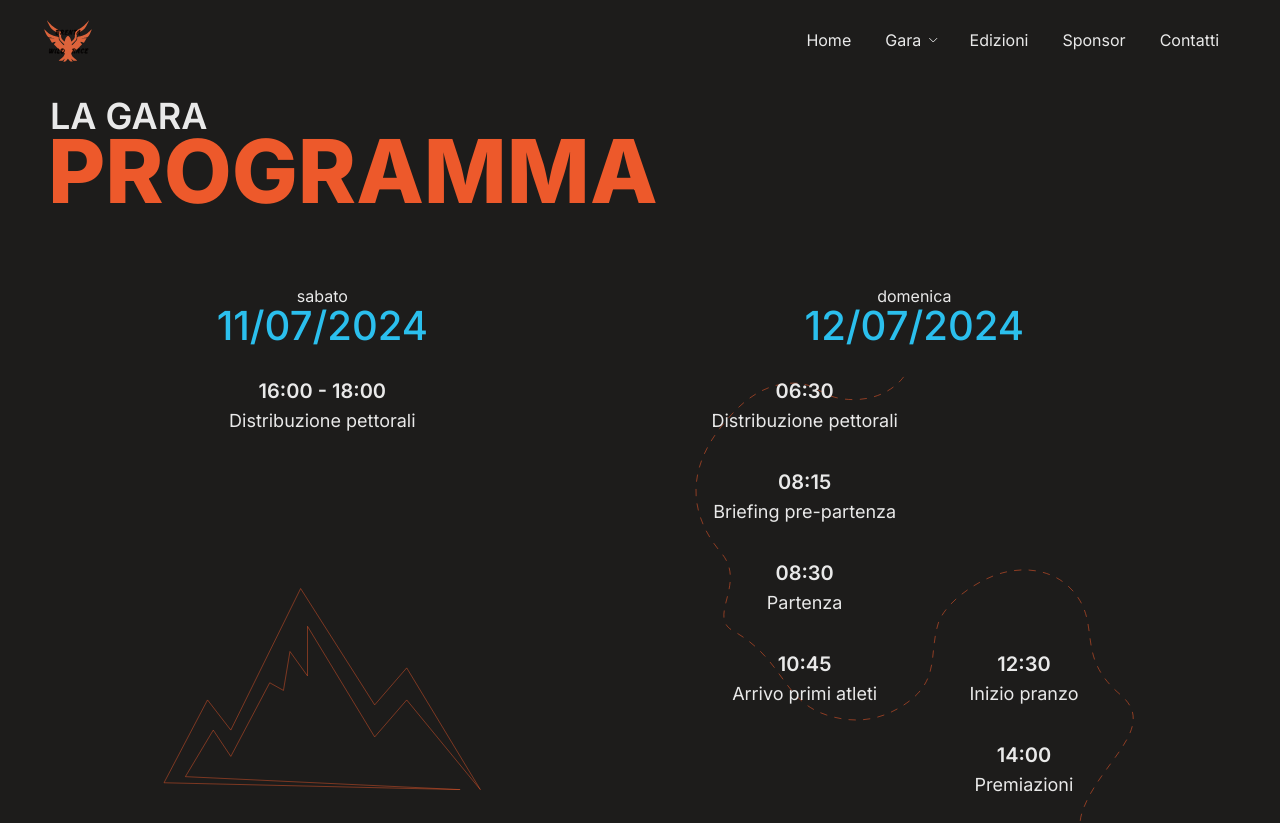
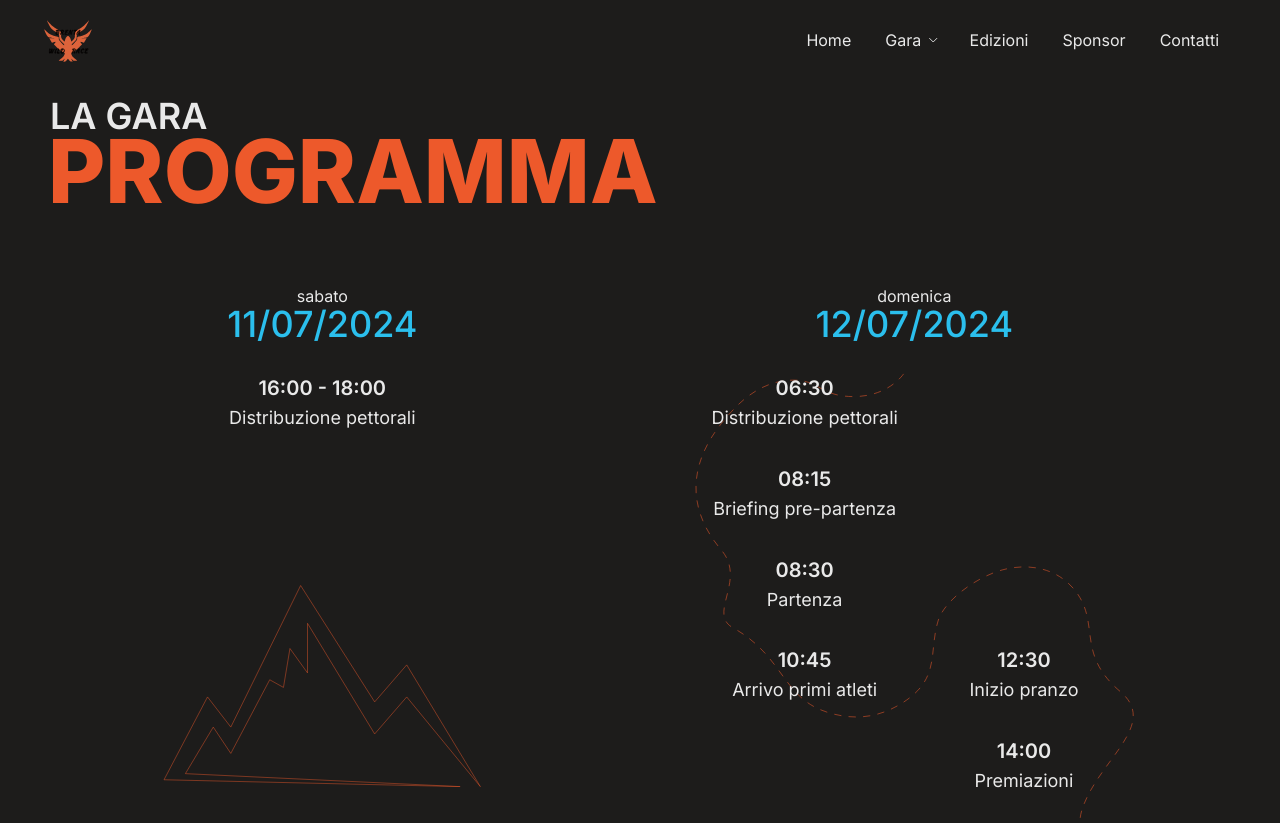
Before and after one commit to elibattistoni/brenta-wild-race, a React (Vite) app: page /gara/programma in a window 1280 px wide. Shown: the top 823 px of the page. Built offline with nearby package versions, Linux system fonts and the light colour scheme.

Commit message:
feat(programpage): fix blue titles and create shared component

```diff
--- a/src/mantineUItheme.js
+++ b/src/mantineUItheme.js
@@ -1,6 +1,6 @@
 import { createTheme, rem } from "@mantine/core";
 
-export const fontWeights = {
+const fontWeights = {
   thin: 100,
   extraLight: 200,
   light: 300,
@@ -12,7 +12,7 @@ export const fontWeights = {
   black: 900,
 };
 
-export const fontSizesTitles = {
+const fontSizesTitles = {
   fontSizeh1_128px: rem(128),
   fontSizeh2_88px: rem(88),
   fontSizeh3_48px: rem(48),
@@ -66,6 +66,7 @@ const mantineUItheme = createTheme({
   },
   other: {
     fontWeights,
+    fontSizesTitles,
   },
 });
 
--- a/src/pages/trail/TrailProgramPage.jsx
+++ b/src/pages/trail/TrailProgramPage.jsx
@@ -1,28 +1,16 @@
-import { Container, Flex, Space, Stack, Text, Title, em } from "@mantine/core";
+import { Container, Flex, Space, Stack, Text, em } from "@mantine/core";
 import MountainDrawing from "../../assets/program-mountain.svg?react";
 import classes from "./TrailProgramPage.module.css";
 import Heading from "../../components/shared/Heading";
-import { fontSizesTitles, fontWeights } from "../../mantineUITheme";
 import { useMediaQuery } from "@mantine/hooks";
 import PageContainer from "../../components/shared/PageContainer";
+import BlueTitle from "../../components/shared/BlueTitle";
 
 const ProgramDayDate = ({ day, date }) => {
   return (
     <Stack align="center" gap={0}>
       <Text>{day}</Text>
-      {/* <Title order={4} c="bluePrimary.0" className={classes.titleDate}> */}
-      <Title
-        order={4}
-        fz={{
-          base: fontSizesTitles.fontSizeh6_32px,
-          sm: fontSizesTitles.fontSizeh5_36px,
-          md: fontSizesTitles.fontSizeh4_40px,
-        }}
-        fw={fontWeights.medium}
-        c="bluePrimary.0"
-      >
-        {date}
-      </Title>
+      <BlueTitle text={date} />
     </Stack>
   );
 };
```
